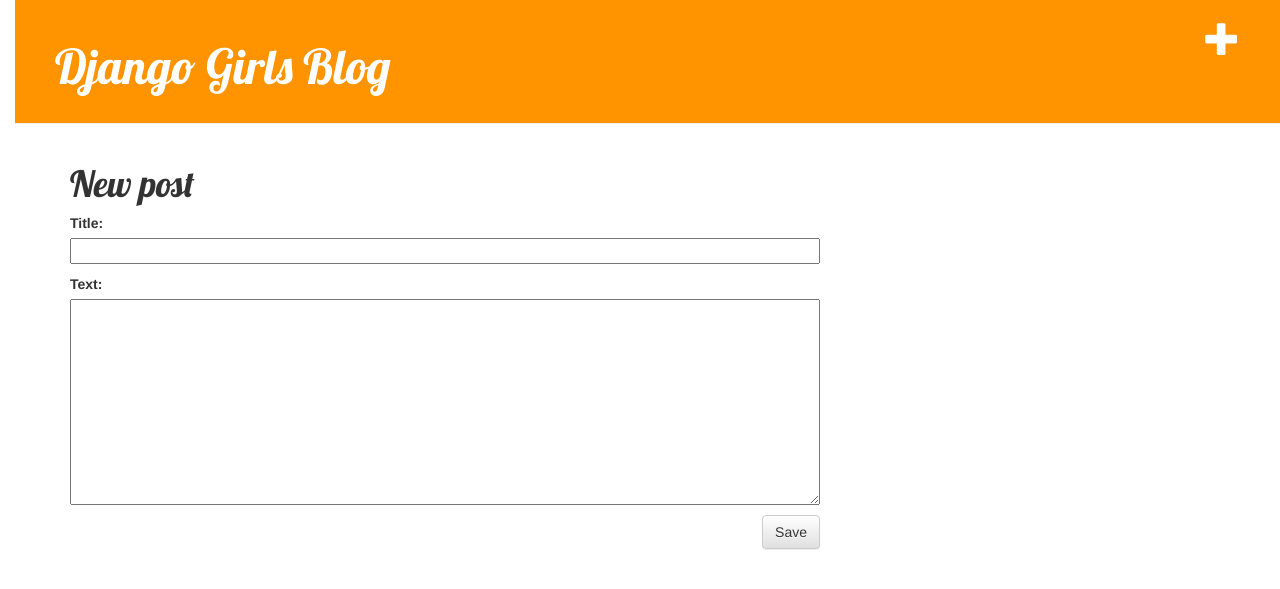
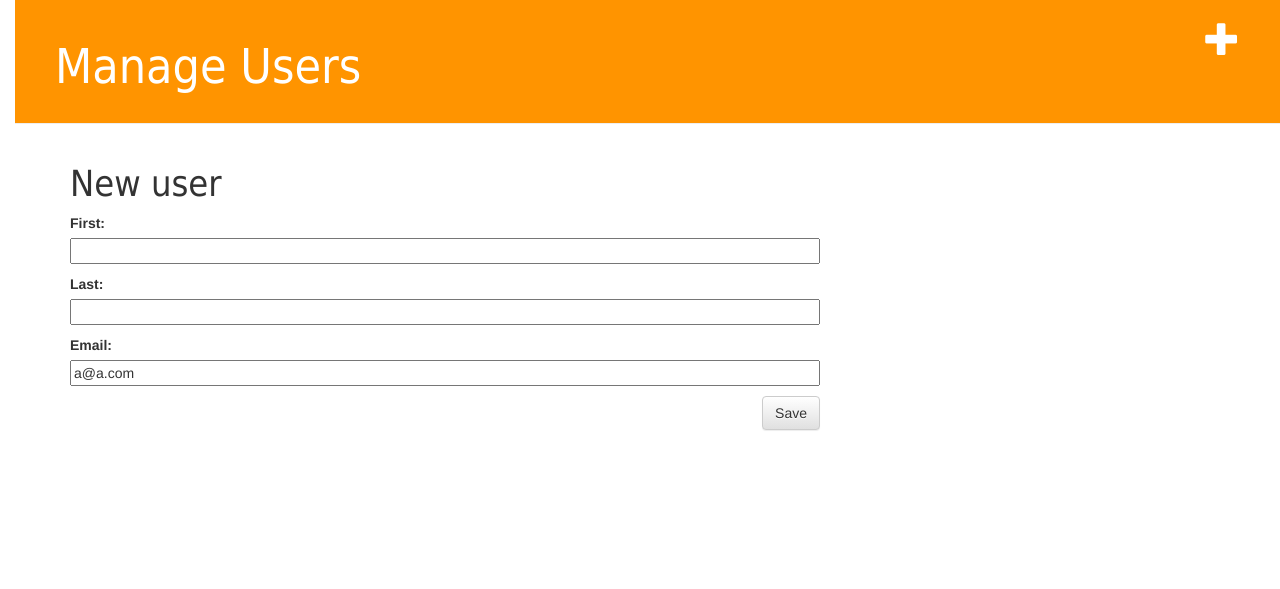
Before and after one commit to bm5w/django, a Django app: page /post/new/ in a window 1280 px wide. Shown: the top 589 px of the page. Run offline with Django 3.2, Linux system fonts and the light colour scheme; some libraries are stand-ins or nearby versions.

Commit message:
Changed to first, last, email format

```diff
--- a/blog/forms.py
+++ b/blog/forms.py
@@ -6,4 +6,4 @@ class PostForm(forms.ModelForm):
 
     class Meta:
         model = Post
-        fields = ('title', 'text',)
+        fields = ('first', 'last', 'email',)
--- a/blog/models.py
+++ b/blog/models.py
@@ -3,16 +3,18 @@ from django.utils import timezone
 
 class Post(models.Model):
     author = models.ForeignKey('auth.User')
-    title = models.CharField(max_length=200)
-    text = models.TextField()
     created_date = models.DateTimeField(
             default=timezone.now)
     published_date = models.DateTimeField(
             blank=True, null=True)
+    first = models.CharField(max_length=50, blank=False)
+    last = models.CharField(max_length=50)
+    email = models.EmailField(default='a@a.com')
 
     def publish(self):
-        self.published_date = timezone.now()
         self.save()
 
+
+
     def __str__(self):
-        return self.title
+        return self.last_name
--- a/blog/templates/blog/base.html
+++ b/blog/templates/blog/base.html
@@ -1,7 +1,7 @@
 {% load staticfiles %}
 <html>
     <head>
-        <title>Django Girls blog</title>
+        <title>Manage Users</title>
         <link rel="stylesheet" href="//maxcdn.bootstrapcdn.com/bootstrap/3.2.0/css/bootstrap.min.css">
         <link rel="stylesheet" href="//maxcdn.bootstrapcdn.com/bootstrap/3.2.0/css/bootstrap-theme.min.css">
         <script src="//maxcdn.bootstrapcdn.com/bootstrap/3.2.0/js/bootstrap.min.js"></script>
@@ -11,7 +11,7 @@
     <body>
         <div class="page-header">
             <a href="{% url 'blog.views.post_new' %}" class="top-menu"><span class="glyphicon glyphicon-plus"></span></a>
-            <h1><a href="/">Django Girls Blog</a></h1>
+            <h1><a href="/">Manage Users</a></h1>
         </div>
         <div class="content container">
             <div class="row">
--- a/blog/templates/blog/post_edit.html
+++ b/blog/templates/blog/post_edit.html
@@ -1,7 +1,7 @@
 {% extends 'blog/base.html' %}
 
 {% block content %}
-    <h1>New post</h1>
+    <h1>New user</h1>
     <form method="POST" class="post-form">{% csrf_token %}
         {{ form.as_p }}
         <button type="submit" class="save btn btn-default">Save</button>
--- a/static/css/blog.css
+++ b/static/css/blog.css
@@ -1,6 +1,6 @@
 h1 a {
     color: #83ADE1;
-    font-family: 'Lobster';
+    font-family: 'Tahoma';
 }
 body {
     padding-left: 15px;
@@ -22,7 +22,7 @@ body {
 }
 
 h1, h2, h3, h4 {
-    font-family: 'Lobster', cursive;
+    font-family: 'Tahoma';
 }
 
 .date {
```
Also changed, not shown: blog/templates/blog/post_detail.html (+2 -7 lines), blog/templates/blog/post_list.html (+2 -5 lines), blog/migrations/0002_auto_20150122_2314.py (added).
